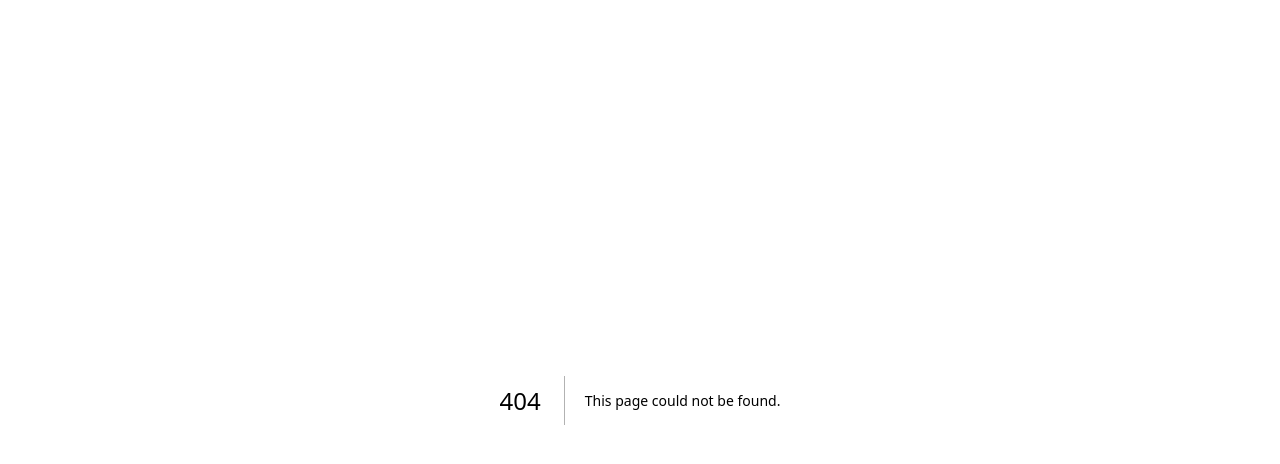
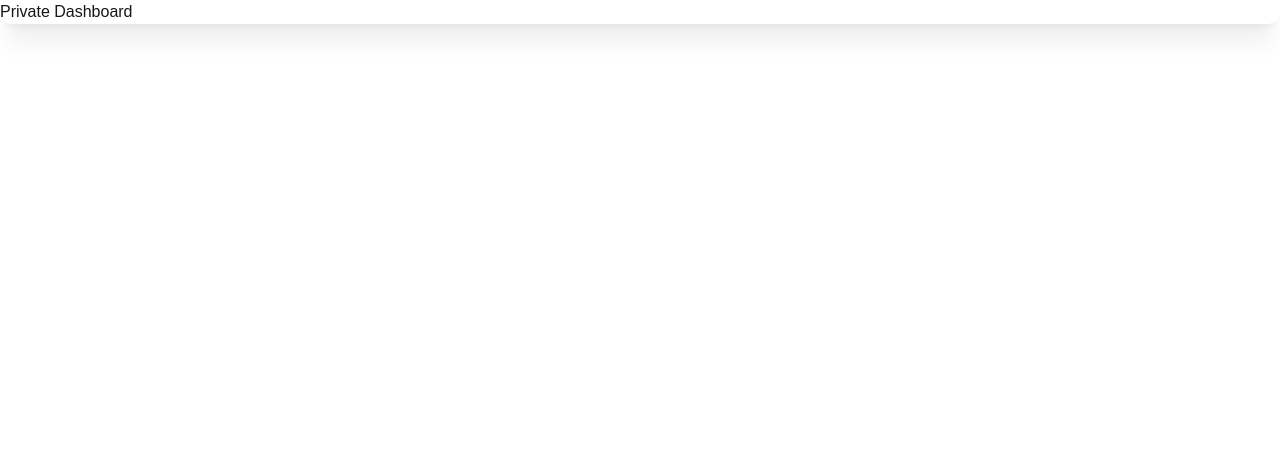
Before and after one commit to MattSaas/fastcode, a Next.js app: page /dashboard in a window 1280 px wide. Before the commit this address had no page. Shown: the top 464 px of the page. Built offline with nearby package versions, Linux system fonts and the light colour scheme.

Commit message:
Final changes of 17/12/24

```diff
--- /dev/null
+++ b/app/dashboard/page.js
@@ -0,0 +1,7 @@
+export default function Dashboard() {
+  return (
+    <div className="card card-side bg-base-100 shadow-xl">
+      <h1>Private Dashboard</h1>
+    </div>
+  );
+}
--- a/app/page.js
+++ b/app/page.js
@@ -1,4 +1,4 @@
-import Image from "next/image";
+import Link from "next/link";
 
 export default function Home() {
   return (
@@ -13,7 +13,9 @@
         <h2 className="card-title">New movie is released!</h2>
         <p>Click the button to watch on Jetflix app.</p>
         <div className="card-actions justify-end">
-          <button className="btn btn-primary">Watch</button>
+          <Link className="btn btn-primary" href="/dashboard">
+            Dashboard
+          </Link>
         </div>
       </div>
     </div>
```
